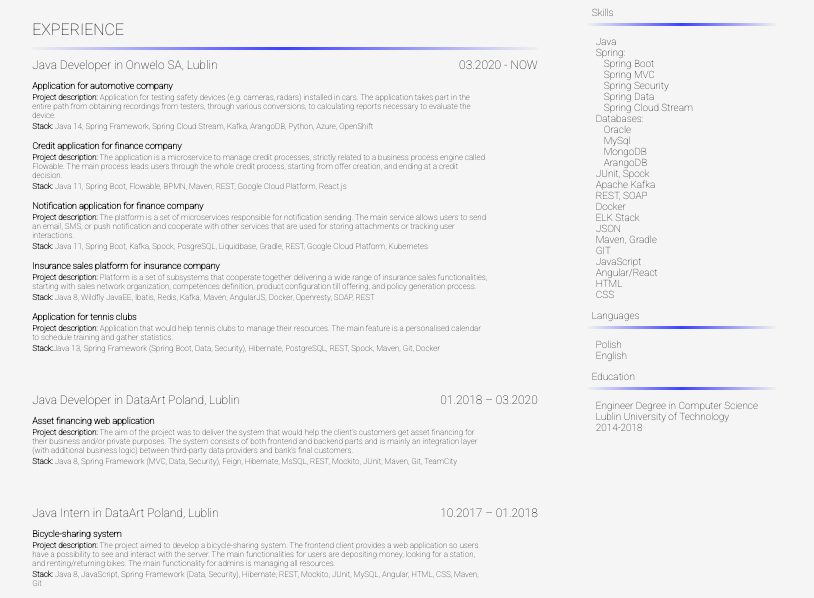
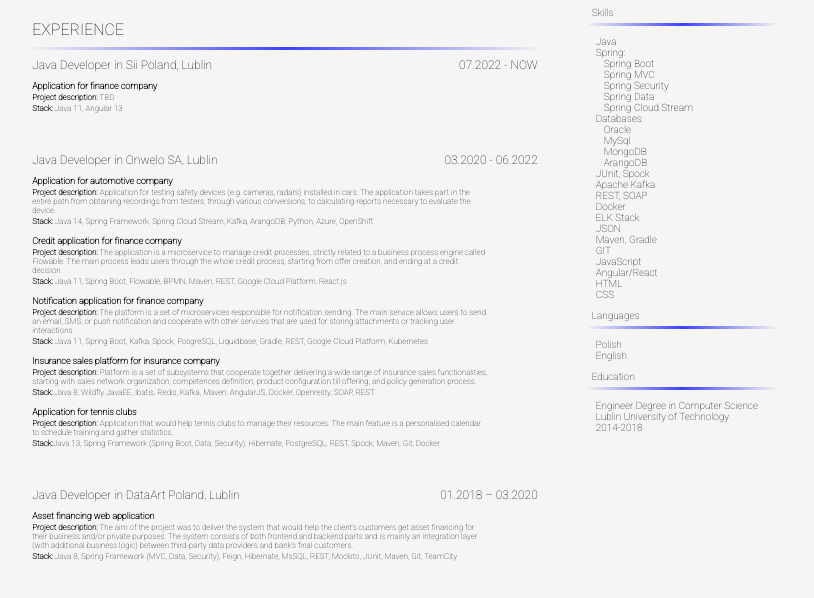
Before and after one commit to zaray07/cv, a plain HTML site: page index.html in a window 1280 px wide. Shown: the part 202-800 px from the top of the page, without its empty margins (236-1050 px from the left). Drawn offline with Linux system fonts and the light colour scheme.

Commit message:
Update index.html

```diff
--- a/index.html
+++ b/index.html
@@ -39,12 +39,29 @@
             <div>
               <div class="content-header-title">EXPERIENCE</div>
               <hr class="cool-style" />
+               <div class="content-each-company">
+                <div class="content-row-top">
+                  <div class="content-row-title">
+                    Java Developer in Sii Poland, Lublin
+                  </div>
+                  <div class="content-row-date">07.2022 - NOW</div>
+                </div>
+                <div class="content-project-row">
+                  <p>Application for finance company</p>
+                  <div class="project-desc-row">
+                    <b>Project description:</b> TBD
+                  </div>
+                  <div class="project-desc-row">
+                    <b>Stack:</b> Java 11, Angular 13
+                  </div>
+                </div>
+              </div>
               <div class="content-each-company">
                 <div class="content-row-top">
                   <div class="content-row-title">
                     Java Developer in Onwelo SA, Lublin
                   </div>
-                  <div class="content-row-date">03.2020 - NOW</div>
+                  <div class="content-row-date">03.2020 - 06.2022</div>
                 </div>
                 <div class="content-project-row">
                   <p>Application for automotive company</p>
```
